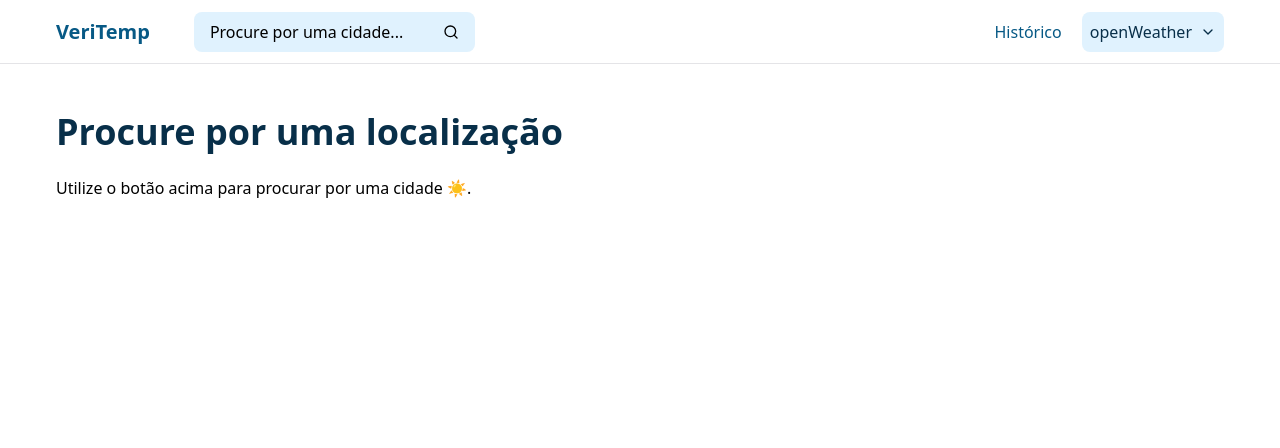
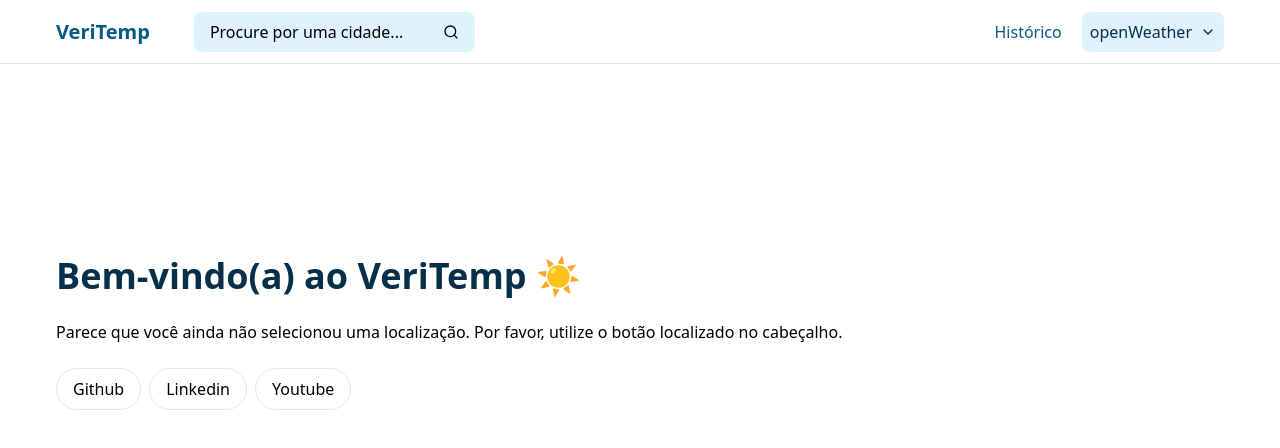
Before and after one commit to vitoorfraga/veri-temp, a React (Vite) app: page / in a window 1280 px wide. Shown: the top 448 px of the page. Built offline with nearby package versions, Linux system fonts and the light colour scheme.

Commit message:
feat: adds External link on HomePage

```diff
--- /dev/null
+++ b/src/components/ExternalLink/index.tsx
@@ -0,0 +1,21 @@
+import { AnchorHTMLAttributes } from 'react'
+import { twMerge } from 'tailwind-merge'
+
+export const ExternalLink = ({
+  className,
+  children,
+  ...props
+}: AnchorHTMLAttributes<HTMLAnchorElement>) => {
+  return (
+    <a
+      className={twMerge(
+        'py-2 px-4 w-fit border border-gray-200 rounded-full hover:bg-gray-100 transition-colors cursor-pointer',
+        className,
+      )}
+      target="_blank"
+      {...props}
+    >
+      {children}
+    </a>
+  )
+}
--- a/src/pages/HomePage/index.tsx
+++ b/src/pages/HomePage/index.tsx
@@ -5,6 +5,7 @@ import { PageTitle } from '../../components/PageTitle'
 import { CurrentWeatherForecast } from './CurrentWeatherForecast'
 
 import { WeatherForecastTitle } from './WeatherForecastTitle'
+import { ExternalLink } from '../../components/ExternalLink'
 
 export const HomePage = () => {
   const [searchParams] = useSearchParams()
@@ -18,9 +19,26 @@ export const HomePage = () => {
   // 👉🏻 Se latitude e longitude não existirem, exibe mensagem.
   if (!latitudeAndLongitudeExists) {
     return (
-      <section className="px-14 space-y-6">
-        <PageTitle className="mt-12">Procure por uma localização</PageTitle>
-        <p>Utilize o botão acima para procurar por uma cidade ☀️.</p>
+      <section className="px-14 space-y-6  h-full mt-48 w-fit ">
+        <PageTitle className="mt-12">Bem-vindo(a) ao VeriTemp ☀️</PageTitle>
+        <p>
+          Parece que você ainda não selecionou uma localização. Por favor,
+          utilize o botão localizado no cabeçalho.
+        </p>
+
+        <div className="flex gap-2">
+          <ExternalLink href="https://github.com/vitoorfraga?tab=repositories">
+            Github
+          </ExternalLink>
+
+          <ExternalLink href="https://www.linkedin.com/in/vitoorfraga/">
+            Linkedin
+          </ExternalLink>
+
+          <ExternalLink href="https://www.youtube.com/@vitoorfraga">
+            Youtube
+          </ExternalLink>
+        </div>
       </section>
     )
   }
```
